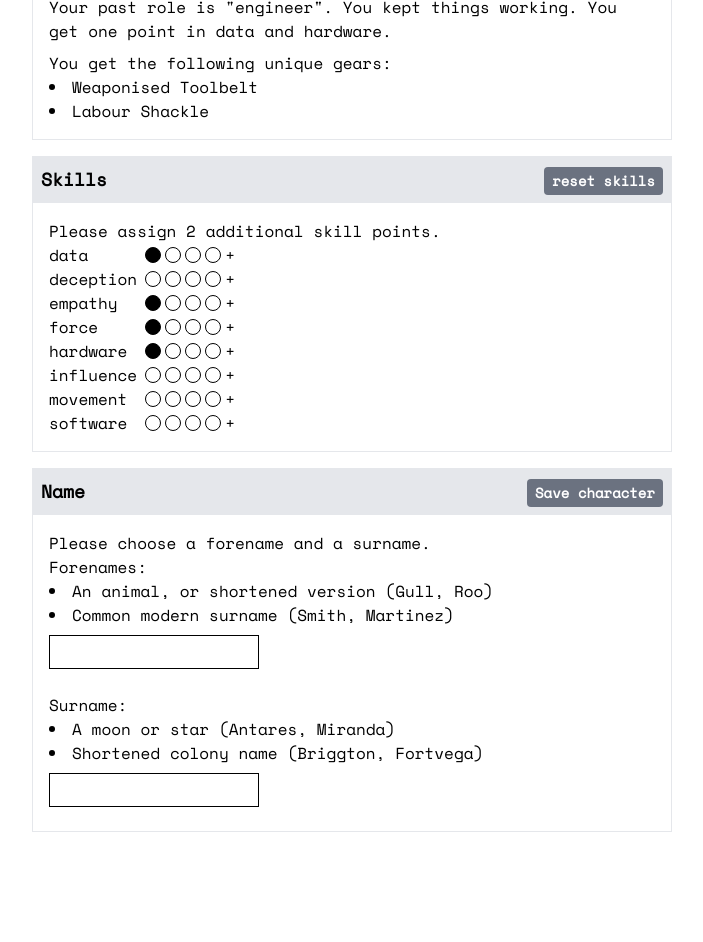
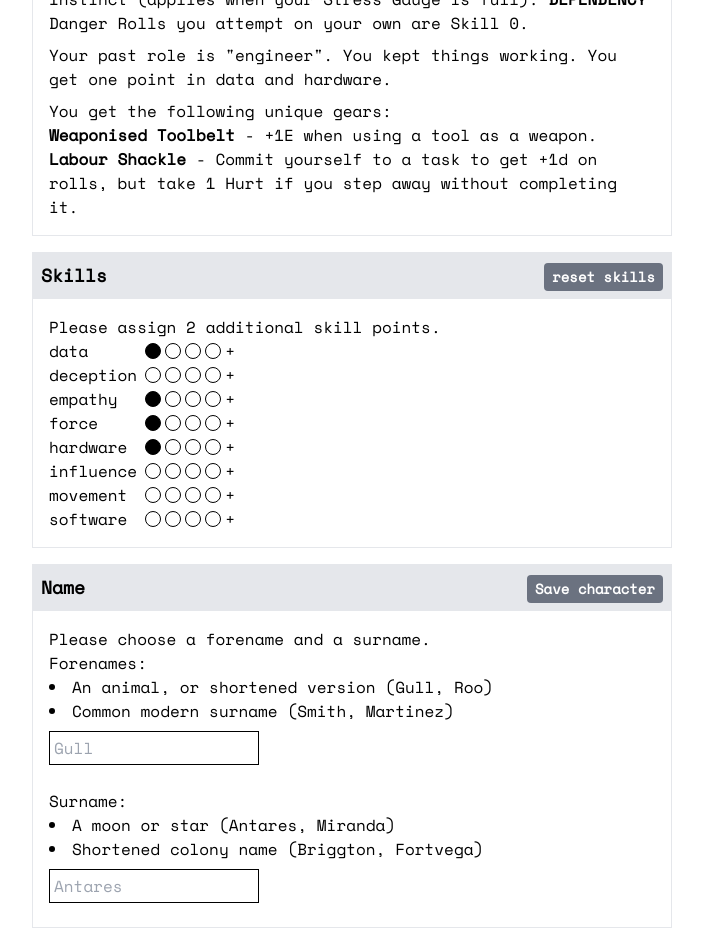
Before and after one commit to sbergot/blighters-tools, a React (Vite) app: page / in a window 1280 px wide. Shown: the part 380-1322 px from the top of the page, without its empty margins (288-991 px from the left). Before the commit the page ends 1244 px from the top, so only its background shows below. Built offline with nearby package versions, Linux system fonts and the light colour scheme.

Commit message:
various layout improvments

```diff
--- a/src/CreationWizard.tsx
+++ b/src/CreationWizard.tsx
@@ -2,9 +2,25 @@ import { useState } from "react";
 import { departmentsData, rolesData, skillNames } from "./Data";
 import { GeneratePlayer, InitSkills } from "./PlayerGenerator";
 import { Button, SkillLevel, Step } from "./SharedComponents";
-import { Player, SkillName } from "./Types";
+import { Gear, Player, SkillName } from "./Types";
 
 const additionalSkills = 2;
+
+function GearE({ gear }: { gear: Gear }) {
+  return (
+    <div>
+      <span className="font-bold">{gear.name}</span>
+      {gear.description && ` - ${gear.description}`}
+      {gear.options && (
+        <ul className="list-disc list-inside ml-4">
+          {gear.options.map((opt) => (
+            <li>{opt}</li>
+          ))}
+        </ul>
+      )}
+    </div>
+  );
+}
 
 export function CreationWizard({
   savePlayer,
@@ -83,11 +99,12 @@ export function CreationWizard({
     <div>
       <Step title="Department & Role" headerChildren={rerollBtn}>
         <p>
-          Your department is "{department}". {departData.summary} You get one
+          Your department is "{department}". {departData.summary} {departData.description} You get one
           point in {departData.skills[0]} and {departData.skills[1]}.
         </p>
         <p className="mt-2">
-          Instinct (applies when your Stress Gauge is full): <span className="font-bold">{departData.instinct.name}</span>
+          Instinct (applies when your Stress Gauge is full):{" "}
+          <span className="font-bold">{departData.instinct.name}</span>
         </p>
         <p>{departData.instinct.description}</p>
         <p className="mt-2">
@@ -98,7 +115,7 @@ export function CreationWizard({
           You get the following unique gears:
           <ul className="list-disc list-inside">
             {uniqueGear.map((g) => (
-              <li>{g.name}</li>
+              <GearE gear={g} />
             ))}
           </ul>
         </p>
@@ -132,24 +149,30 @@ export function CreationWizard({
             <p>Forenames:</p>
             <ul className="list-disc list-inside">
               {departData.naming.forenames.map((t) => (
-                <li>{t}</li>
+                <li>
+                  {t.trick} ({t.exemples.join(", ")})
+                </li>
               ))}
             </ul>
             <input
               className="border border-black my-2 p-1"
               value={player.firstname}
+              placeholder={departData.naming.forenames[0].exemples[0]}
               onChange={(e) => setForename(e.currentTarget.value)}
             />
           </div>
           <p>Surname:</p>
           <ul className="list-disc list-inside">
             {departData.naming.surname.map((t) => (
-              <li>{t}</li>
+              <li>
+                {t.trick} ({t.exemples.join(", ")})
+              </li>
             ))}
           </ul>
           <input
             className="border border-black my-2 p-1"
             value={player.lastname}
+            placeholder={departData.naming.surname[0].exemples[0]}
             onChange={(e) => setSurname(e.currentTarget.value)}
           />
         </div>
--- a/src/Data.ts
+++ b/src/Data.ts
@@ -30,12 +30,21 @@ export const departmentsData: Record<DepartmentName, DepartementData> = {
     },
     naming: {
       forenames: [
-        "Two letters spelled phonetically (Aybee, Wyar)",
-        "A fancy colour (Ochre, Sepia)",
+        {
+          trick: "Two letters spelled phonetically",
+          exemples: ["Aybee", "Wyar"],
+        },
+        { trick: "A fancy colour", exemples: ["Ochre", "Sepia"] },
       ],
       surname: [
-        "A city behind a surname prefix (Van Paris, O’Lahore)",
-        "Compound of a positive adjective and noun (Brightpath, Clearbar)",
+        {
+          trick: "A city behind a surname prefix",
+          exemples: ["Van Paris, O’Lahore"],
+        },
+        {
+          trick: "Compound of a positive adjective and noun",
+          exemples: ["Brightpath", "Clearbar"],
+        },
       ],
     },
     perRole: {
@@ -134,12 +143,12 @@ export const departmentsData: Record<DepartmentName, DepartementData> = {
     },
     naming: {
       forenames: [
-        "An animal, or shortened version (Gull, Roo)",
-        "Common modern surname (Smith, Martinez)",
+        { trick: "An animal, or shortened version", exemples: ["Gull", "Roo"] },
+        { trick: "Common modern surname", exemples: ["Smith", "Martinez"] },
       ],
       surname: [
-        "A moon or star (Antares, Miranda)",
-        "Shortened colony name (Briggton, Fortvega)",
+        { trick: "A moon or star", exemples: ["Antares", "Miranda"] },
+        { trick: "Shortened colony name", exemples: ["Briggton", "Fortvega"] },
       ],
     },
     perRole: {
@@ -239,12 +248,12 @@ export const departmentsData: Record<DepartmentName, DepartementData> = {
     },
     naming: {
       forenames: [
-        "An affectionate nickname (Chopper, Ace)",
-        "An insulting nickname (Squirt, Grunt)",
+        { trick: "An affectionate nickname", exemples: ["Chopper", "Ace"] },
+        { trick: "An insulting nickname", exemples: ["Squirt", "Grunt"] },
       ],
       surname: [
-        "Bodypart descriptor (Surehand, Firehead)",
-        "Dress descriptor (Redsash, Cloaker)",
+        { trick: "Bodypart descriptor", exemples: ["Surehand", "Firehead"] },
+        { trick: "Dress descriptor", exemples: ["Redsash", "Cloaker"] },
       ],
     },
     perRole: {
@@ -340,12 +349,12 @@ export const departmentsData: Record<DepartmentName, DepartementData> = {
     },
     naming: {
       forenames: [
-        "A traditional virtue (Temperance, Serenity)",
-        "A prestigious animal (Dove, Lion)",
+        { trick: "A traditional virtue", exemples: ["Temperance", "Serenity"] },
+        { trick: "A prestigious animal", exemples: ["Dove", "Lion"] },
       ],
       surname: [
-        "A building material (Slate, Pine)",
-        "An outdated profession (Fletcher, Miller)",
+        { trick: "A building material", exemples: ["Slate", "Pine"] },
+        { trick: "An outdated profession", exemples: ["Fletcher", "Miller"] },
       ],
     },
     perRole: {
@@ -442,12 +451,18 @@ export const departmentsData: Record<DepartmentName, DepartementData> = {
     },
     naming: {
       forenames: [
-        "Nature noun (Leaf, River)",
-        "Extended phonetic version of a letter (Beeb, Esso, Ellie)",
+        { trick: "Nature noun", exemples: ["Leaf", "River"] },
+        {
+          trick: "Extended phonetic version of a letter",
+          exemples: ["Beeb", "Esso", "Ellie"],
+        },
       ],
       surname: [
-        "Two numbers (9-2, 1-14)",
-        "An old computer function or part (Write, Valve)",
+        { trick: "Two numbers", exemples: ["9-2, 1-14"] },
+        {
+          trick: "An old computer function or part",
+          exemples: ["Write", "Valve"],
+        },
       ],
     },
     perRole: {
@@ -536,10 +551,16 @@ export const departmentsData: Record<DepartmentName, DepartementData> = {
       description: "Any actions in the view of a non-Ally are Skill 0.",
     },
     naming: {
-      forenames: ["An action verb (Dash, Spike)"],
+      forenames: [{ trick: "An action verb", exemples: ["Dash", "Spike"] }],
       surname: [
-        "Mangled latin animal family/genus (Pantero, Canis, Ursida)",
-        "Shortened version of a chemical element (Alumi, Titan, Cyan)",
+        {
+          trick: "Mangled latin animal family/genus",
+          exemples: ["Pantero", "Canis", "Ursida"],
+        },
+        {
+          trick: "Shortened version of a chemical element",
+          exemples: ["Alumi", "Titan", "Cyan"],
+        },
       ],
     },
     perRole: {
```
Also changed, not shown: src/Types.ts (+7 -2 lines).
